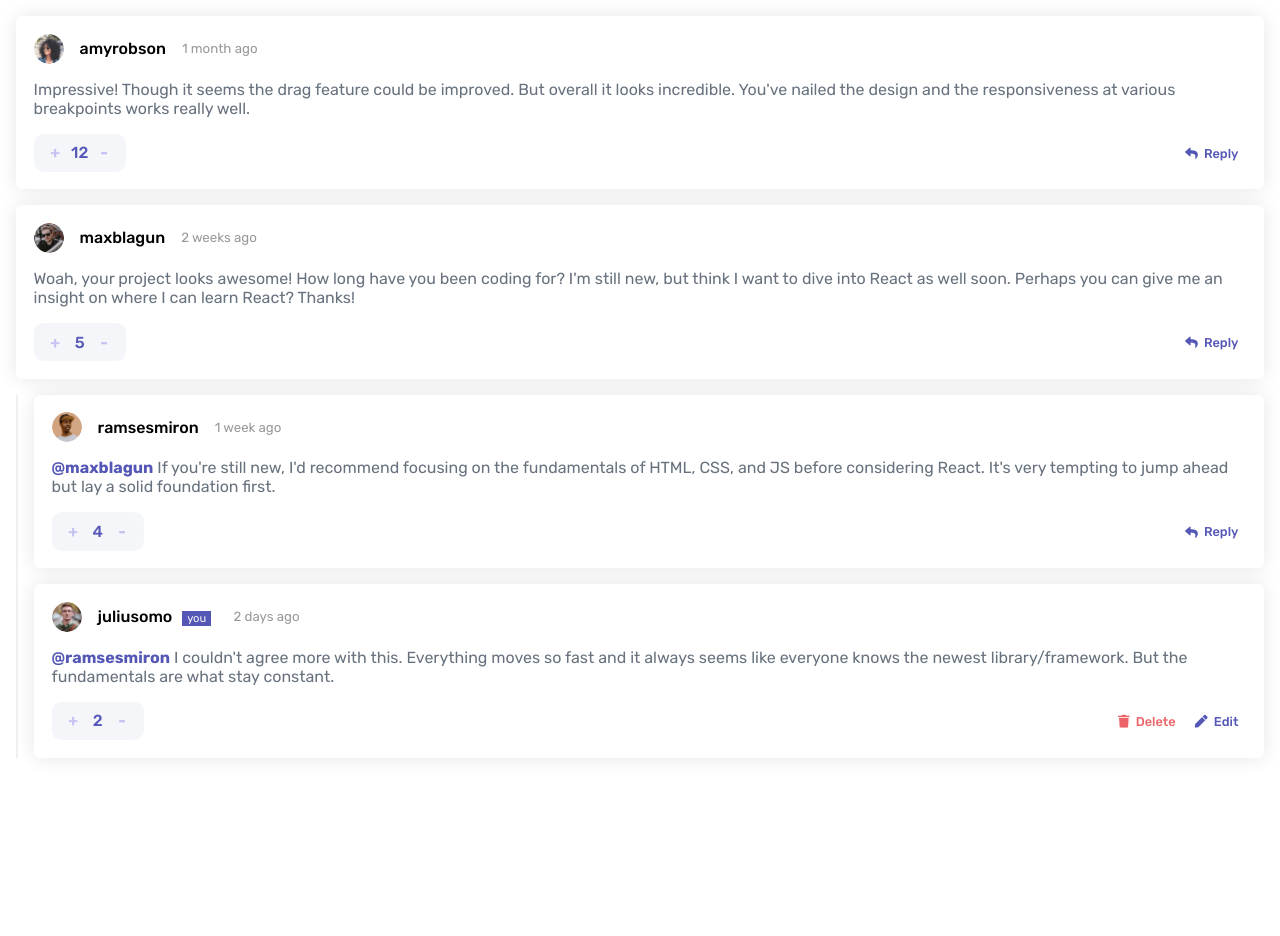
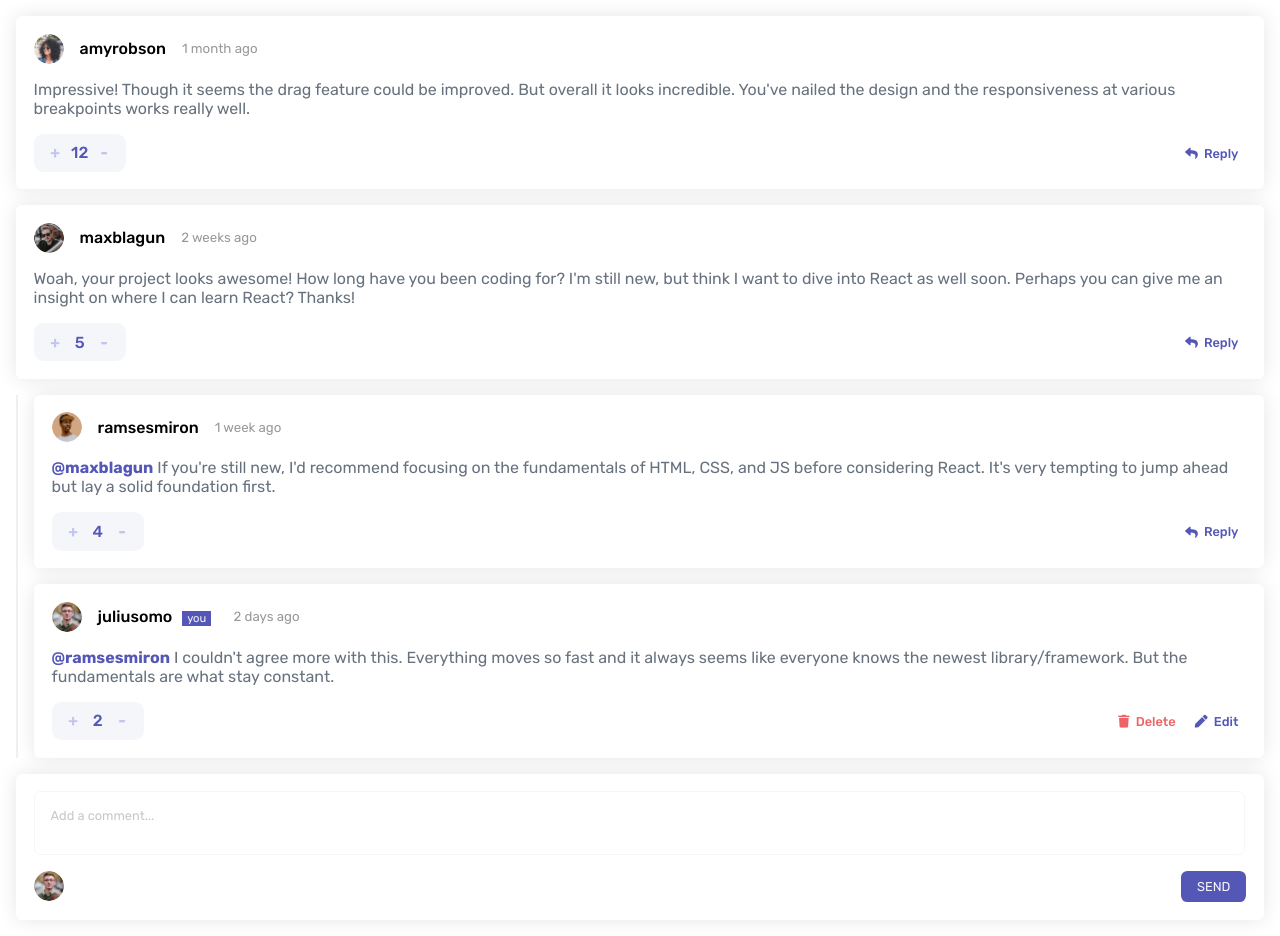
Before and after one commit to steppan26/Challenge-06-Interactive-comments-Frontend, a React (Create React App) app: page / in a window 1280 px wide. Before the commit the page ends 800 px from the top, so only its background shows below. Built offline with nearby package versions, Linux system fonts and the light colour scheme.

Commit message:
moved the commentAction function into the comment component

```diff
--- a/src/javascript/components/comment.js
+++ b/src/javascript/components/comment.js
@@ -2,7 +2,8 @@ import React from "react";
 import NewComment from "./newComment";
 import VotesCounter from './votesCounter'
 
-const Comment = ({ currentUser, comment, commentAction }) => {
+const Comment = ({ currentUser, comment }) => {
+  let updating = false
   const { content, score, user, createdAt, replyingTo } = comment
 
   const [commentScore, updateCommentScore] = React.useState(score)
@@ -16,6 +17,31 @@ const Comment = ({ currentUser, comment, commentAction }) => {
       }
     }
   }
+
+  const commentAction = (event, action) => {
+    const commentElement = event.currentTarget.parentNode.parentNode.parentNode
+
+    switch (action) {
+      case 'reply':
+        event.currentTarget.parentNode.parentNode.nextSibling.classList.toggle('hidden');
+        break;
+
+      case 'update':
+        const newEl = commentElement.querySelector('.comment-content')
+        console.log('updating', newEl)
+        break;
+
+      case 'delete':
+        console.log('deleting')
+        window.alert('Comment has been deleted')
+        commentElement.remove()
+        break;
+
+      default:
+        break;
+    }
+  }
+
   const userReplyingTo = replyingTo ? `@${replyingTo}` : null
   // renders the 'you' identifier if post belongs to current user
   const userIdentifier = (user.username === currentUser.username ? <span className='user-identifier'>you</span> : null)
@@ -36,7 +62,11 @@ const Comment = ({ currentUser, comment, commentAction }) => {
           <h4 className='comment-username'>{user.username} {userIdentifier}</h4>
           <h5 className='date-created'>{createdAt}</h5>
         </div>
-        <p><span className='user-replying-to'>{userReplyingTo}</span> {content}</p>
+        { updating ?
+          <div>Updating</div>
+        :
+          <p className="comment-content"><span className='user-replying-to'>{userReplyingTo}</span> {content}</p>
+        }
         <VotesCounter
           votes={commentScore}
           updateCounter={event => updateCounter(event)}
--- a/src/javascript/components/newComment.js
+++ b/src/javascript/components/newComment.js
@@ -1,9 +1,9 @@
 import React from "react";
 
-const NewComment = ({ currentUser, text = 'SEND'}) => {
-
+const NewComment = ({ currentUser, text = 'SEND', isHidden = true}) => {
+  const customClass = isHidden ? "comment-reply-wrapper hidden" : "comment-reply-wrapper"
   return(
-    <div className="comment-reply-wrapper hidden">
+    <div className={customClass}>
       <img src={process.env.PUBLIC_URL + currentUser.image.png} alt="user profile" className="avatar"/>
       <textarea placeholder="Add a comment..." className="comment-reply-input"></textarea>
       <div className="btn-submit">{text}</div>
--- a/src/javascript/containers/commentsList.js
+++ b/src/javascript/containers/commentsList.js
@@ -7,40 +7,15 @@ const CommentsList = ({data}) => {
   const commentElRef = React.useRef();
   const replyElRef = React.useRef();
 
-  const commentAction = (event, action) => {
-    const commentElement = event.currentTarget.parentNode.parentNode.parentNode
-
-    switch (action) {
-      case 'reply':
-        event.currentTarget.parentNode.parentNode.nextSibling.classList.toggle('hidden');
-        break;
-
-      case 'update':
-        console.log('updating' )
-        break;
-
-      case 'delete':
-        console.log('deleting')
-        window.alert('Comment has been deleted')
-        commentElement.remove()
-        break;
-
-      default:
-        break;
-    }
-  }
-
   return(
     <>
       <ul className='comment-list-group'>
-        {
-          comments.map(comment => {
+        { comments.map(comment => {
           return(
             <li key={comment.id} ref={commentElRef}>
               <Comment
                 currentUser={currentUser}
                 comment={comment}
-                  commentAction={(event, action) => commentAction(event, action)}
               />
               { /* if a comment has replies then render those replies as
               comments in another list inside the same <li>*/ }
@@ -52,7 +27,6 @@ const CommentsList = ({data}) => {
                       <Comment
                         currentUser={currentUser}
                         comment={reply}
-                          commentAction={(event, action) => commentAction(event, action )}
                       />
                     </li>
                   )
@@ -62,10 +36,9 @@ const CommentsList = ({data}) => {
               }
             </li>
           )
-          })
-        }
+        })}
       </ul>
-      <NewComment currentUser={currentUser}/>
+      <NewComment currentUser={currentUser} isHidden={false}/>
     </>
   )
 }
```
Lines whose indentation alone changed are shown as unchanged.
